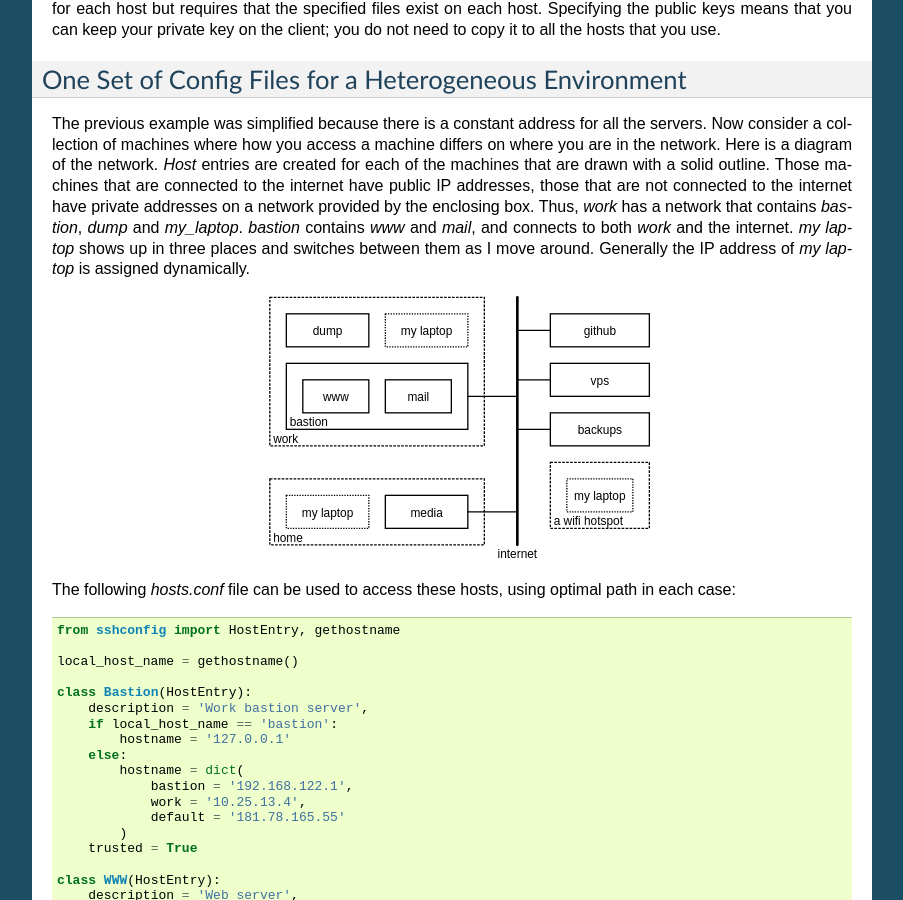
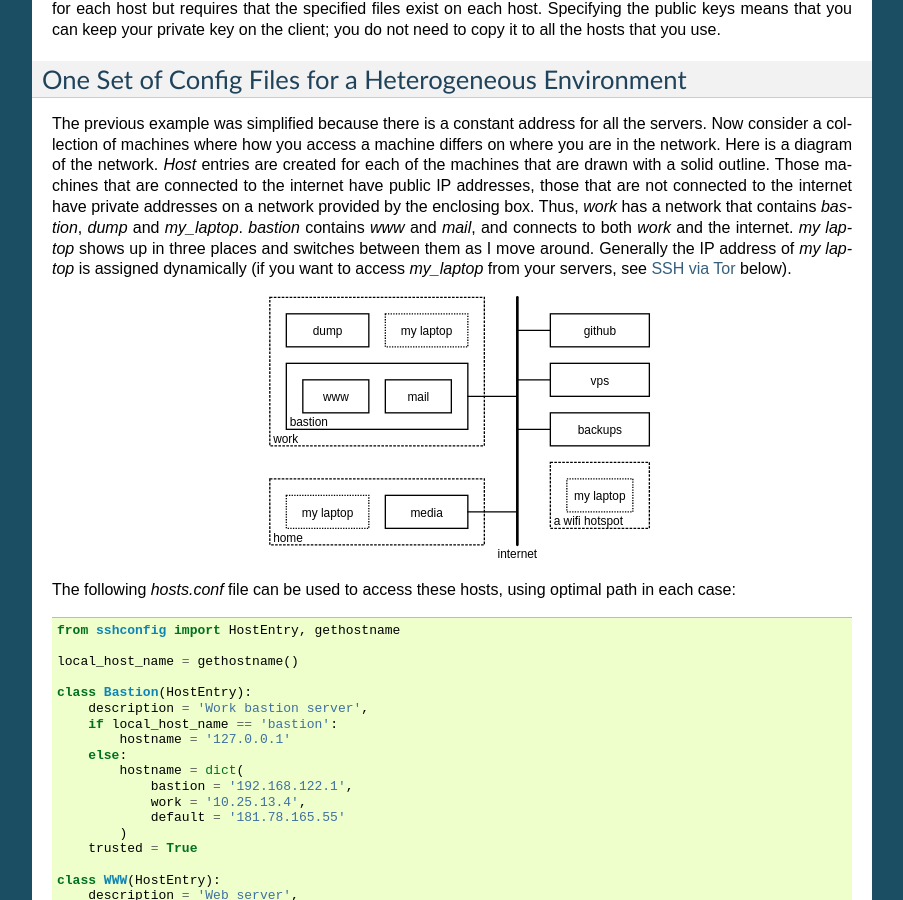
Before and after one commit to KenKundert/sshconfig, a Sphinx documentation site: the page built from doc/examples.rst, in a window 1280 px wide and 900 px high, scrolled down 1263 px. Shown: the whole window, without its empty margins (198-1101 px from the left). Built offline with Sphinx 7.4.7, drawn with Linux system fonts in a browser that asks for light colours.

Commit message:
Tweak documentation.

```diff
--- a/doc/examples.rst
+++ b/doc/examples.rst
@@ -96,7 +96,8 @@ addresses on a network provided by the enclosing box. Thus, *work* has a network
 that contains *bastion*, *dump* and *my_laptop*. *bastion* contains *www* and
 *mail*, and connects to both *work* and the internet.  *my laptop* shows up in
 three places and switches between them as I move around. Generally the IP
-address of *my laptop* is assigned dynamically.
+address of *my laptop* is assigned dynamically (if you want to access
+*my_laptop* from your servers, see :ref:`tor` below).
 
 .. image:: figures/network-map.svg
     :width: 50%
@@ -392,6 +393,8 @@ In this case, SSH replaces %h with the specified hostname, *NNN.NNN.NNN.NNN*,
 and %p with the specified port (22 is used if no port is given).
 
 
+.. _tor:
+
 SSH via Tor
 """""""""""
 
```
